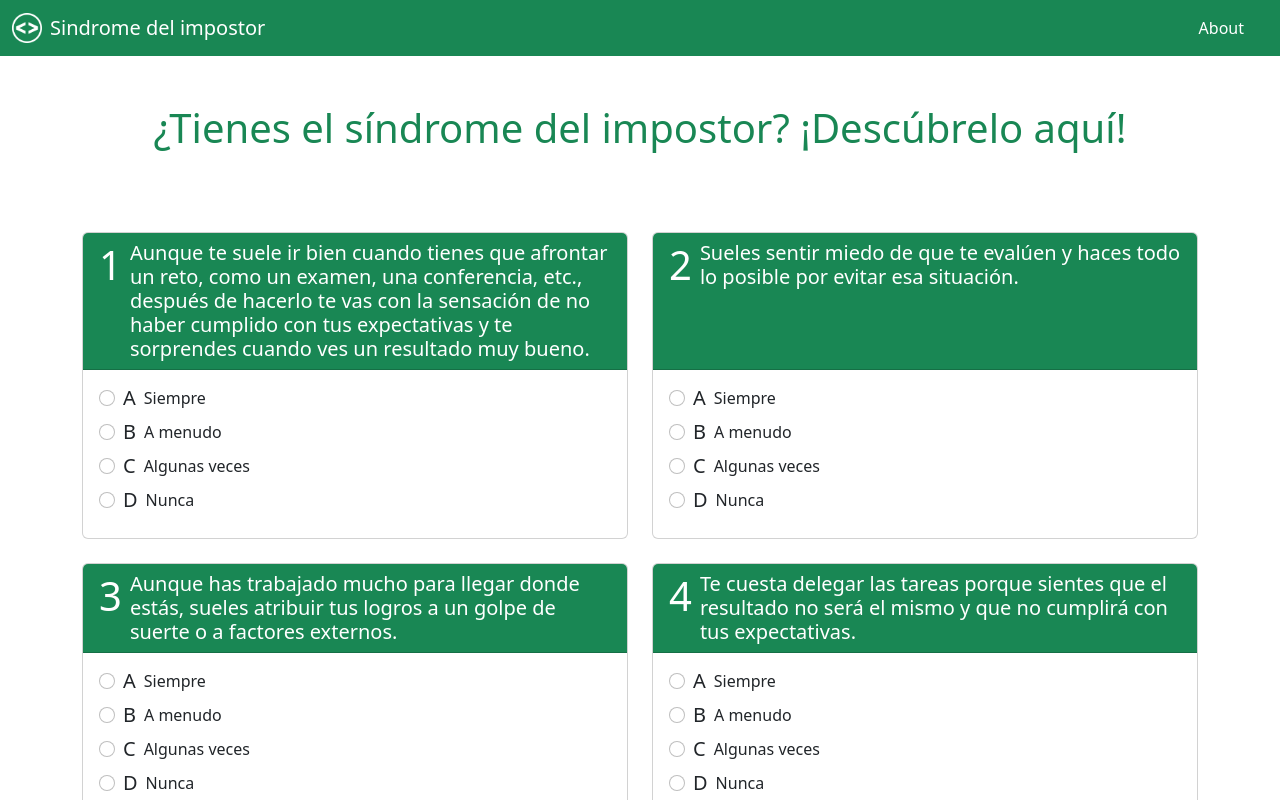
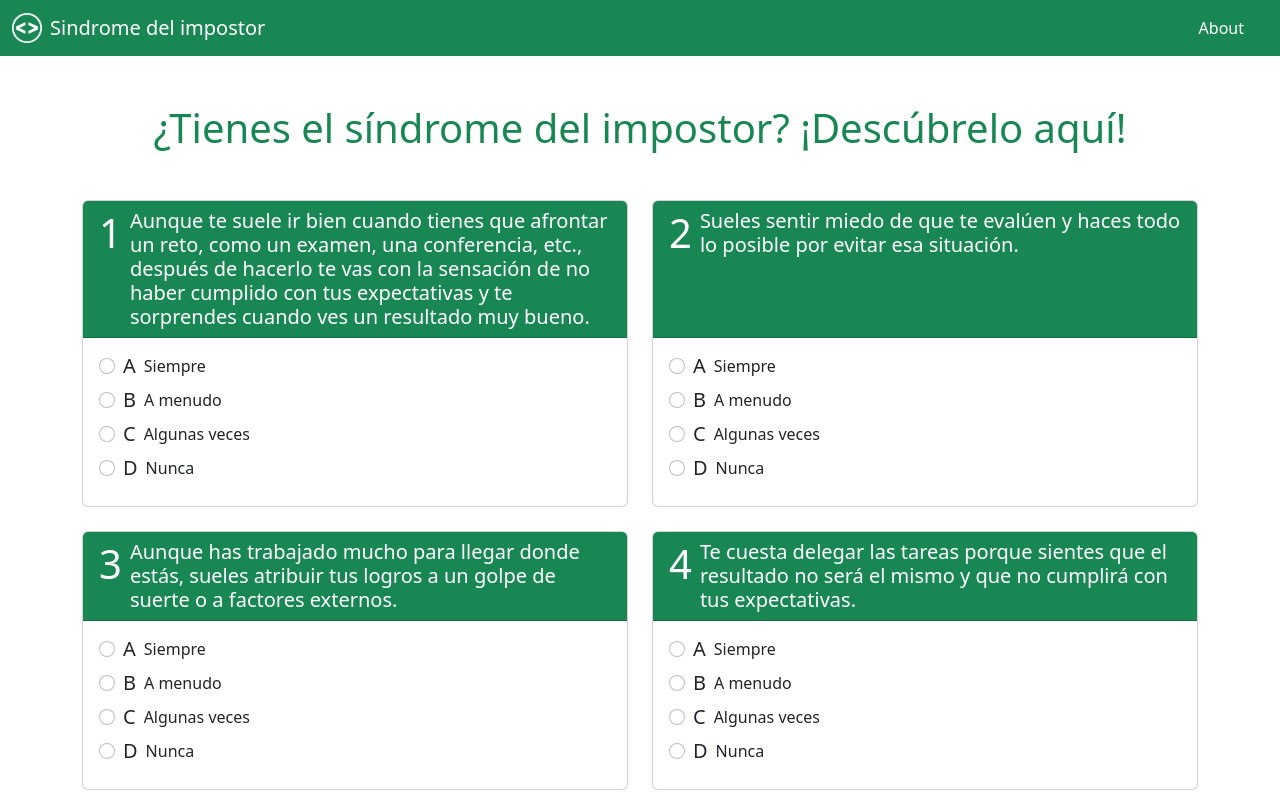
Before and after one commit to pmarino2013/sindro-impostor-app, a Vue app: page /test in a window 1280 px wide. Shown: the top 800 px of the page. Built offline with nearby package versions, Linux system fonts and the light colour scheme.

Commit message:
fix: arreglando el margen entre el titulo y el contenido de test

```diff
--- a/src/views/Test.vue
+++ b/src/views/Test.vue
@@ -5,7 +5,7 @@
         <h1>¿Tienes el síndrome del impostor? ¡Descúbrelo aquí!</h1>
       </div>
     </div>
-    <div class="row row-cols-1 row-cols-md-2 mt-5 g-4">
+    <div class="row row-cols-1 row-cols-md-2 mt-2 mt-md-3 g-4">
       <div class="col" v-for="pregunta in test" :key="pregunta.id">
         <div class="card h-100 p-0">
           <div class="card-header bg-success text-white h-100">
```
